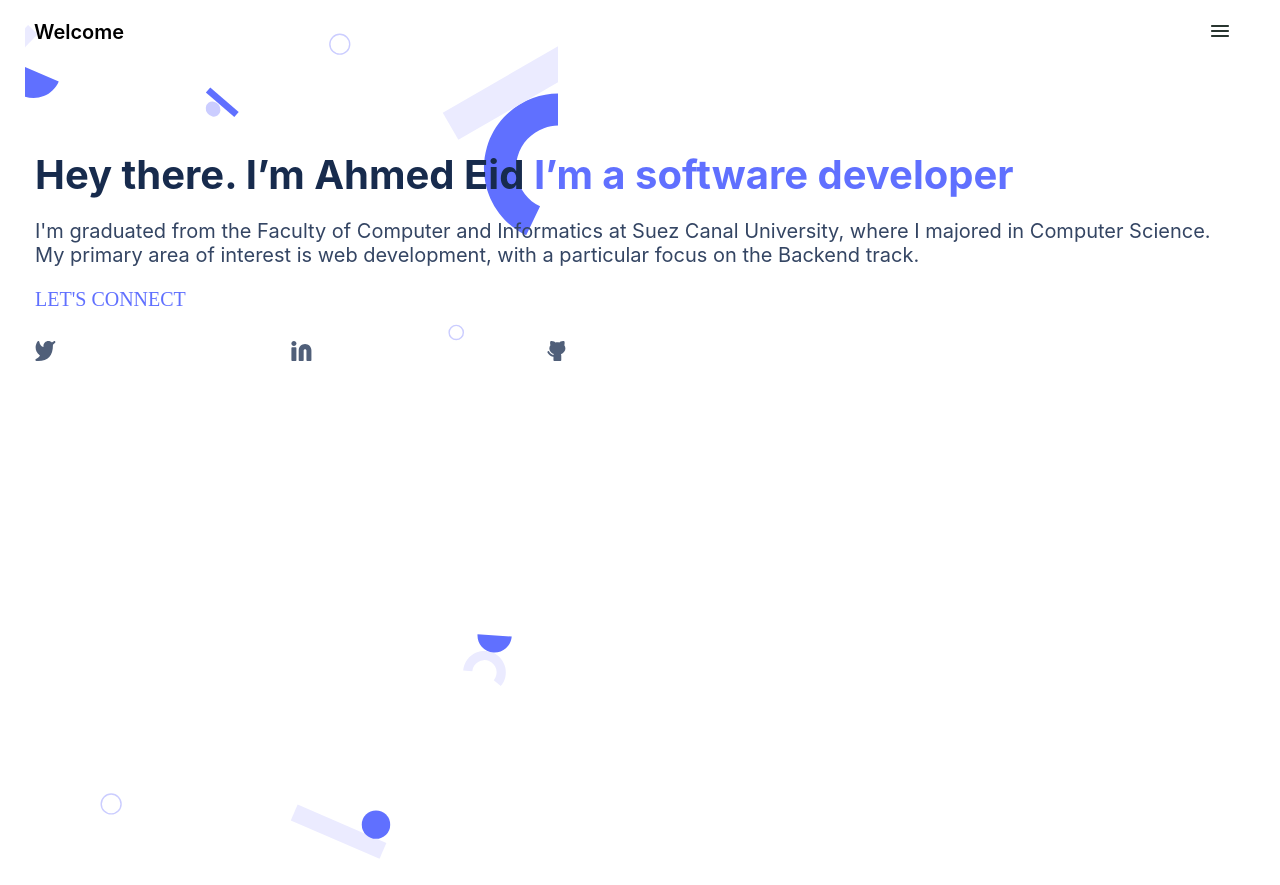
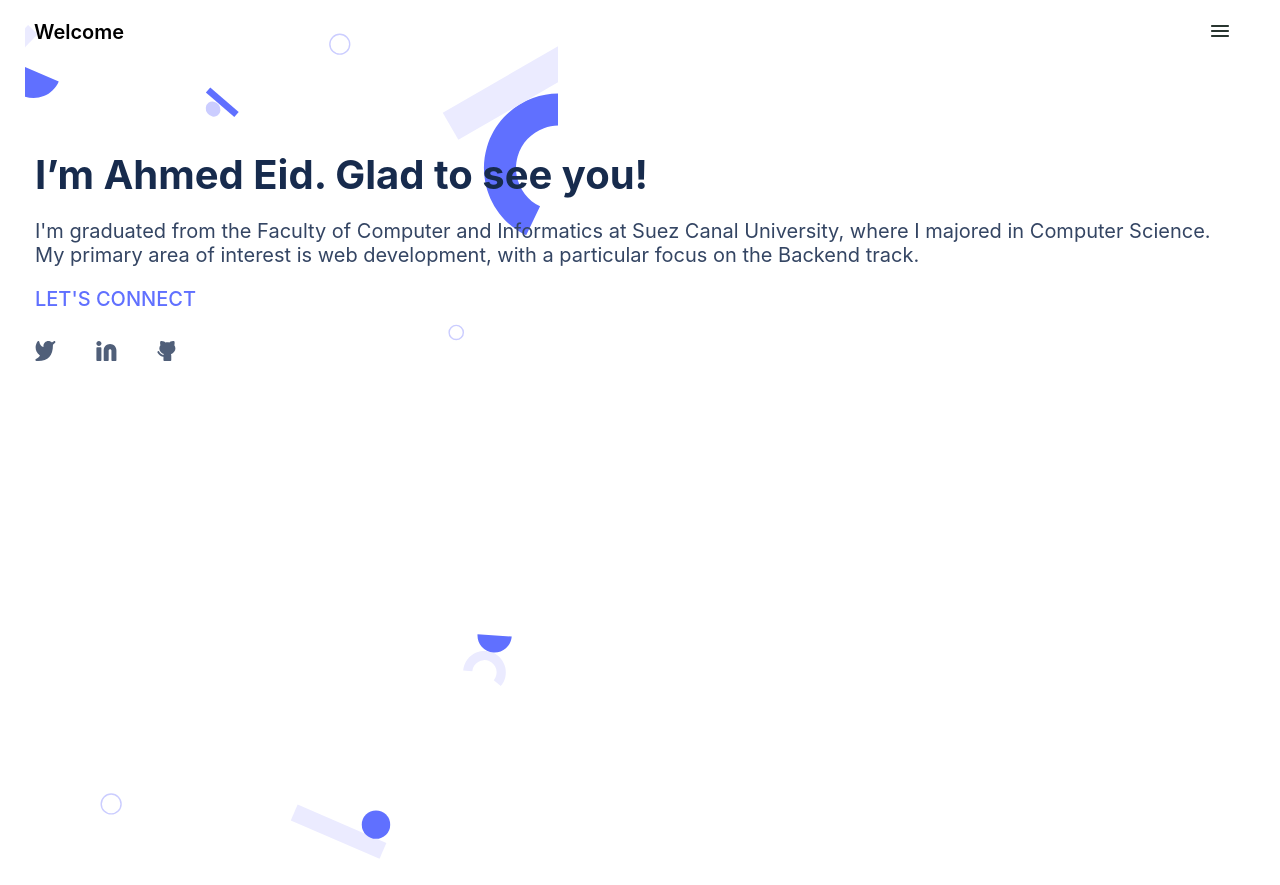
Before and after one commit to ahmedeid6842/Portfolio, a website: page index.html in a window 1280 px wide. Drawn offline with Linux system fonts and the light colour scheme.

Commit message:
fix some linters issues

```diff
--- a/index.html
+++ b/index.html
@@ -26,7 +26,7 @@
     </header>
 
     <section class="portfolio">
-        <h1 class="portfolio__title">Hey there. I’m Ahmed Eid <span>I’m a software developer</span></h1>
+        <h1 class="portfolio__title">I’m Ahmed Eid. Glad to see you!</h1>
 
         <p class="portfolio__description">
             I'm graduated from the Faculty of Computer and Informatics at Suez Canal University, where I majored
--- a/styles/main.css
+++ b/styles/main.css
@@ -1,7 +1,6 @@
 * {
   margin: 0;
   padding-top: 0;
-
 }
 
 html {
@@ -31,7 +30,7 @@ header {
   text-decoration: none;
   margin-right: auto;
   margin-left: 2.4rem;
-  padding: 1rem
+  padding: 1rem;
 }
 
 .menu {
@@ -80,20 +79,18 @@ header {
   list-style: none;
   margin-top: 1rem;
   padding: 1rem;
-
 }
 
 .contact__title {
-  font-family: 'Poppins';
   font-style: normal;
   font-weight: 500;
   font-size: 20px;
   line-height: 24px;
   padding: 1rem;
   color: #6070ff;
-
 }
 
 .portfolio__icons li {
-  flex: 1;
+  display: flex;
+  padding-right: 4rem;
 }
```
